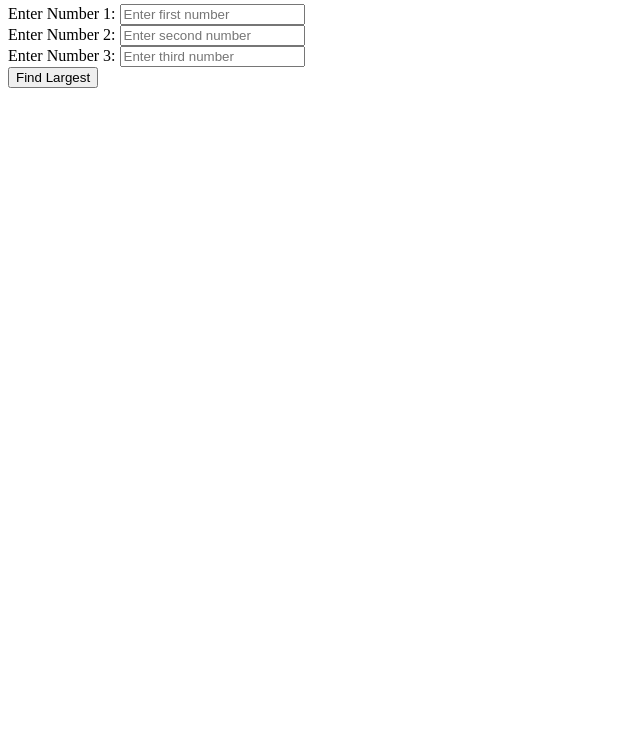
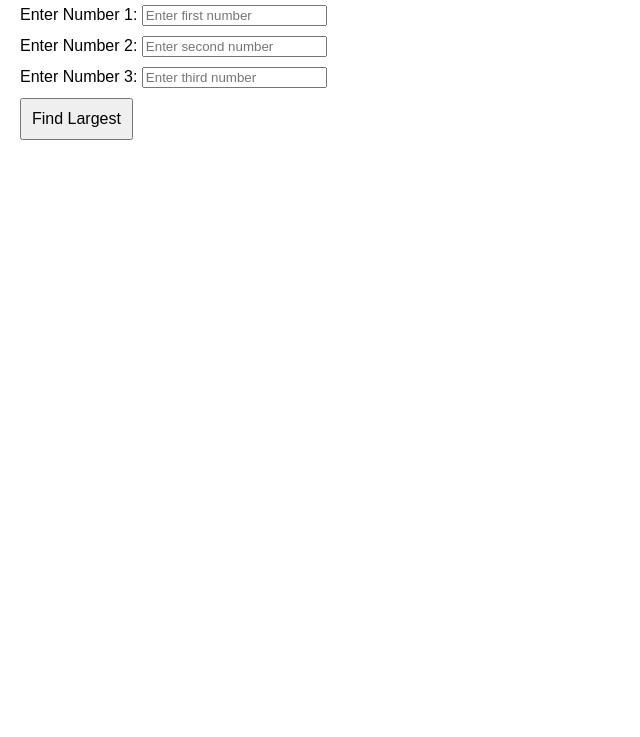
Before and after one commit to BiswajitGayari/IT-5-sem, a plain HTML site: page Q2/index.html in a window 1280 px wide. Shown: the part 63-800 px from the top of the page, without its empty margins (0-640 px from the left). Drawn offline with Linux system fonts and the light colour scheme.

Commit message:
Update styles.css

```diff
--- a/Q2/styles.css
+++ b/Q2/styles.css
@@ -1,18 +1,14 @@
-function findLargest() {
-  // Get the input values
-  var num1 = parseFloat(document.getElementById('num1').value);
-  var num2 = parseFloat(document.getElementById('num2').value);
-  var num3 = parseFloat(document.getElementById('num3').value);
+body {
+  font-family: Arial, sans-serif;
+  margin: 20px;
+}
 
-  // Check if the input is valid
-  if (isNaN(num1) || isNaN(num2) || isNaN(num3)) {
-    alert("Please enter valid numbers.");
-    return;
-  }
+div {
+  margin-bottom: 10px;
+}
 
-  // Find the largest number
-  var largest = Math.max(num1, num2, num3);
-
-  // Show the result using alert
-  alert("The largest number is: " + largest);
+button {
+  padding: 10px;
+  font-size: 16px;
+  cursor: pointer;
 }
```
